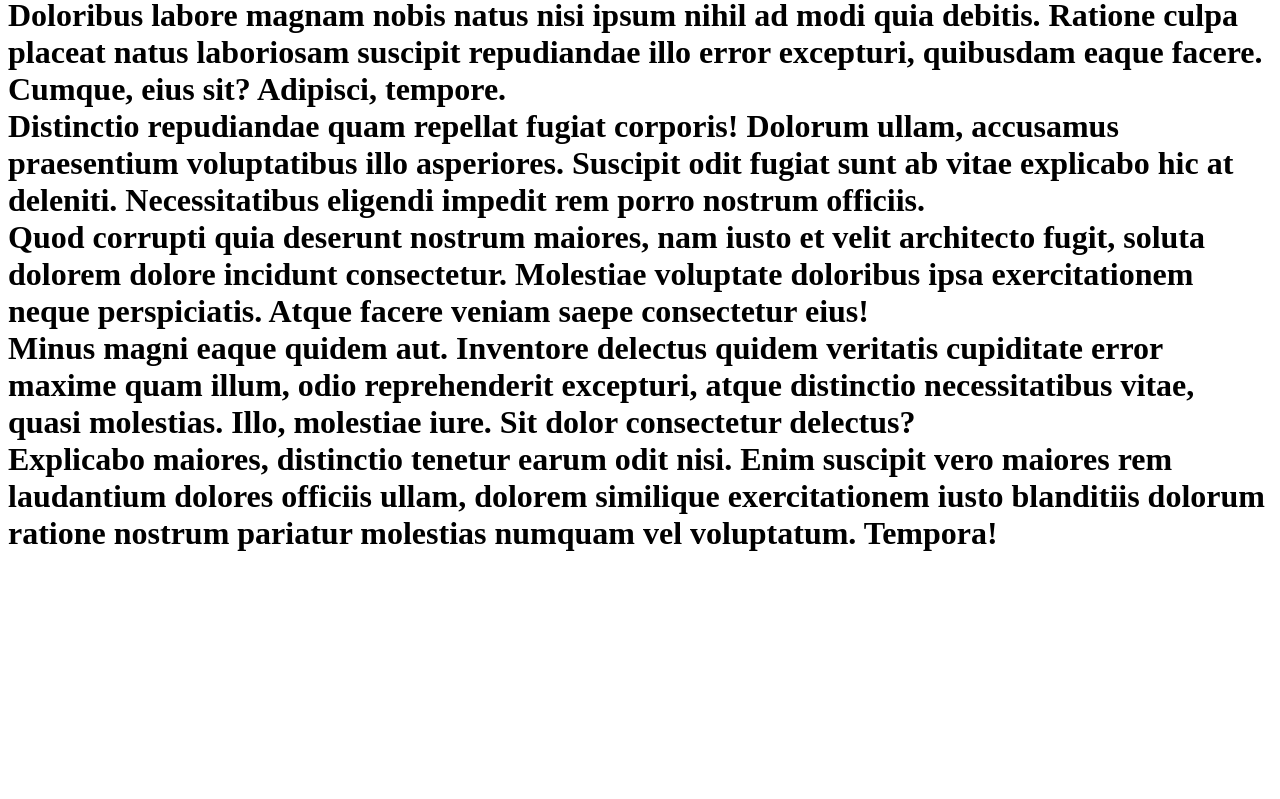
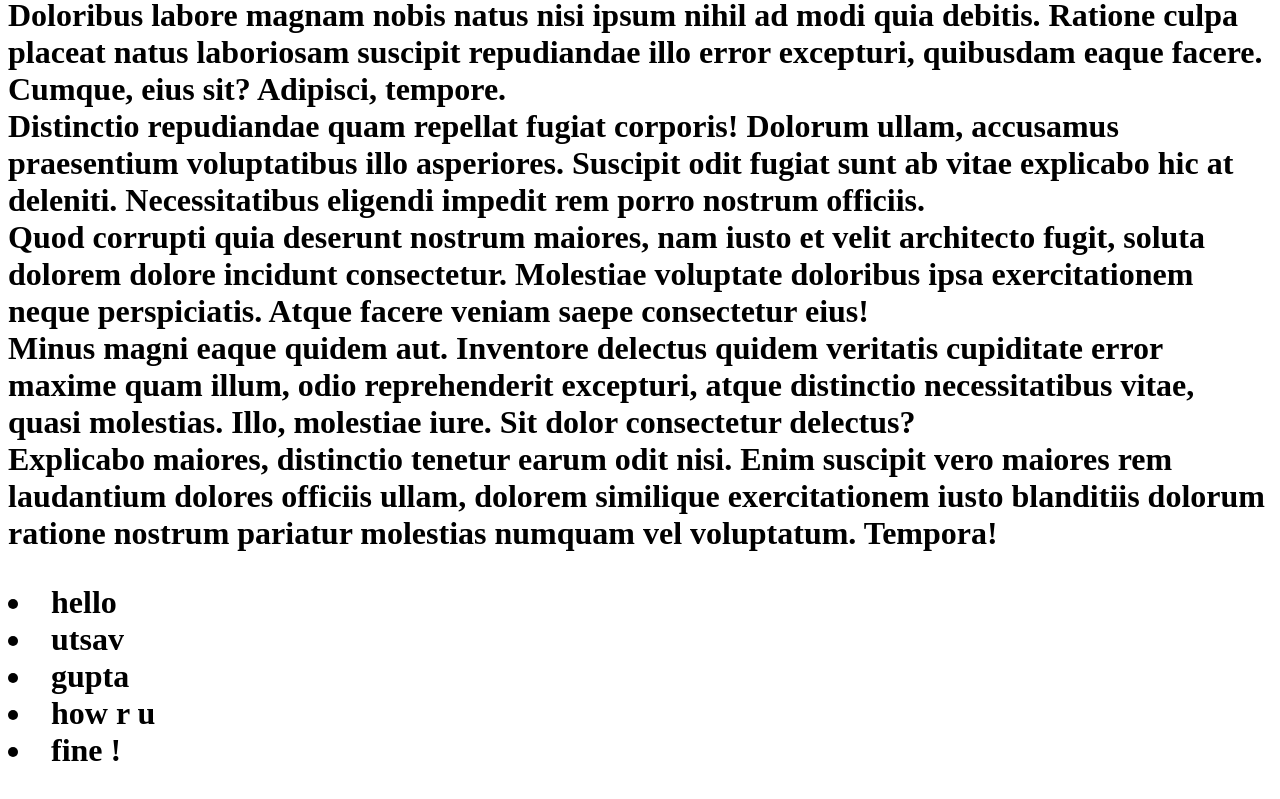
Before and after one commit to isronianutsav/git-learning, a plain HTML site: page index.html in a window 1280 px wide. Shown: the part 801-1600 px from the top of the page. Before the commit the page ends 1375 px from the top, so only its background shows below. Drawn offline with Linux system fonts and the light colour scheme.

Commit message:
update index file

```diff
--- a/index.html
+++ b/index.html
@@ -19,6 +19,13 @@
         <div>Quod corrupti quia deserunt nostrum maiores, nam iusto et velit architecto fugit, soluta dolorem dolore incidunt consectetur. Molestiae voluptate doloribus ipsa exercitationem neque perspiciatis. Atque facere veniam saepe consectetur eius!</div>
         <div>Minus magni eaque quidem aut. Inventore delectus quidem veritatis cupiditate error maxime quam illum, odio reprehenderit excepturi, atque distinctio necessitatibus vitae, quasi molestias. Illo, molestiae iure. Sit dolor consectetur delectus?</div>
         <div>Explicabo maiores, distinctio tenetur earum odit nisi. Enim suscipit vero maiores rem laudantium dolores officiis ullam, dolorem similique exercitationem iusto blanditiis dolorum ratione nostrum pariatur molestias numquam vel voluptatum. Tempora!</div>
+        <p>
+            <li>hello</li>
+            <li>utsav</li>
+            <li>gupta</li>
+            <li>how r u</li>
+            <li>fine !</li>
+        </p>
     </h1>
 </body>
 </html>
```
